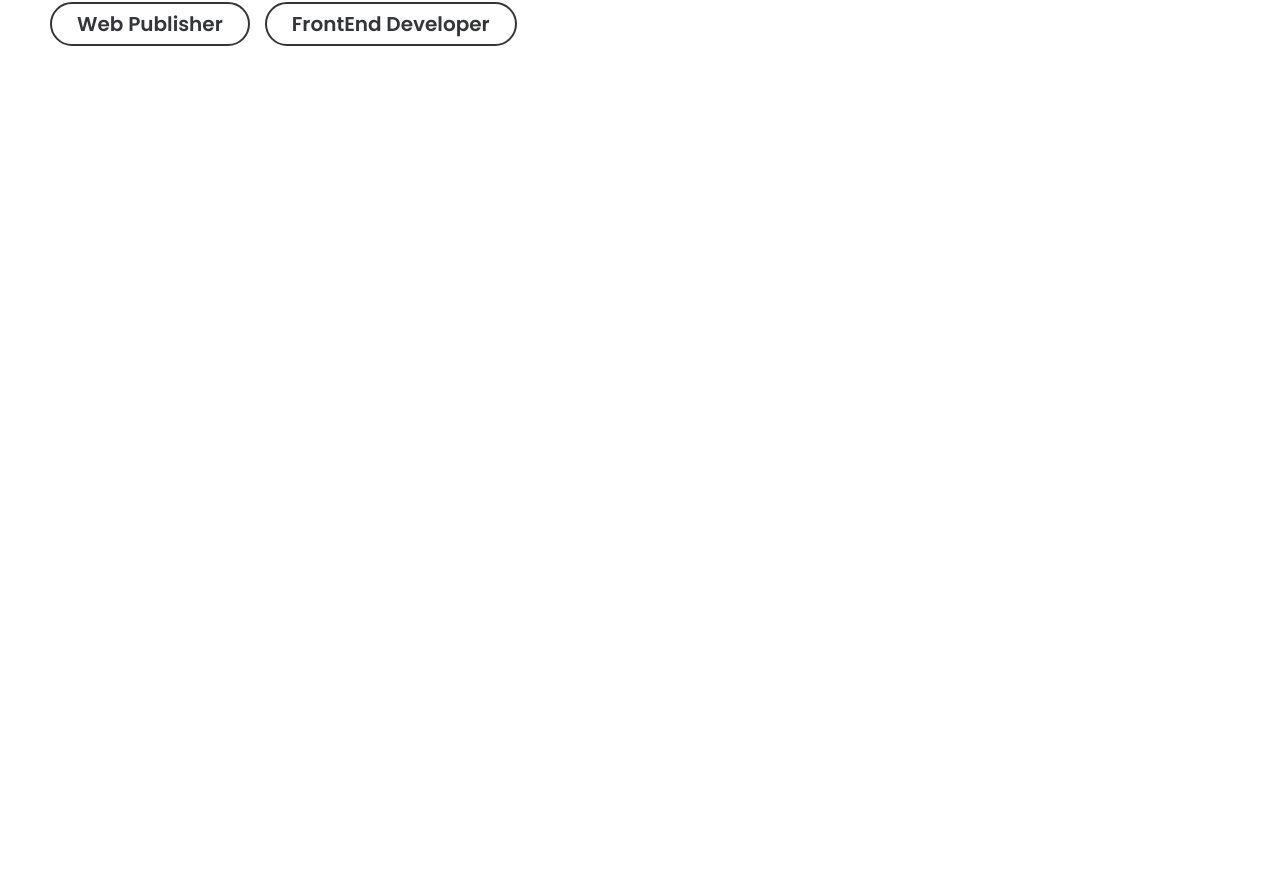
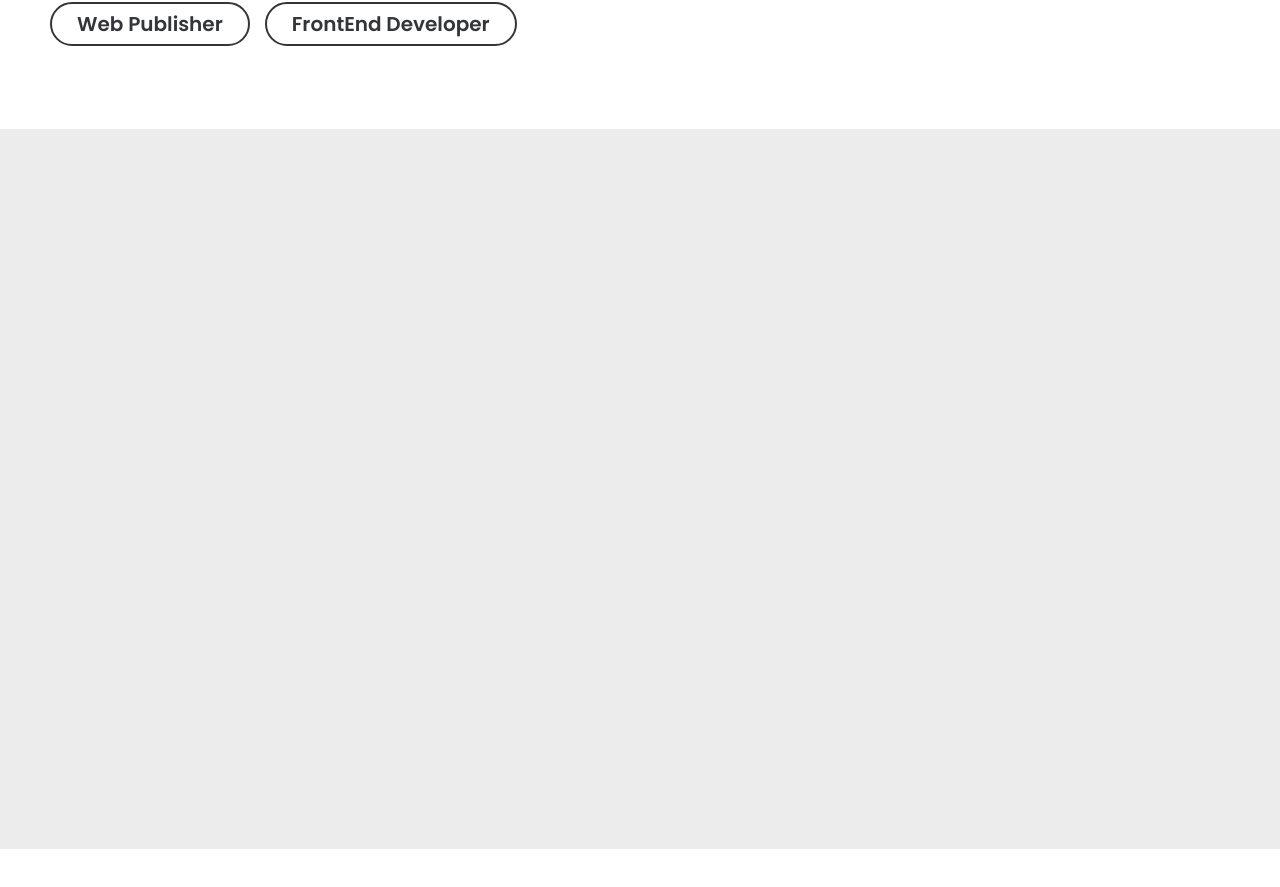
Before and after one commit to peaceRyun/balance, a Next.js app: page / in a window 1280 px wide. Shown: the part 671-1558 px from the top of the page. After the commit the page ends 1520 px from the top, so only its background shows below. Built offline with nearby package versions, Linux system fonts and the light colour scheme.

Commit message:
두번째 섹션 화면 전환 구현.

```diff
--- /dev/null
+++ b/src/app/intro/components/graybanner/GrayBanner.jsx
@@ -0,0 +1,13 @@
+import { SecCont } from '@/app/styles/globals';
+
+import { Space } from './style';
+
+const GrayBanner = () => {
+    return (
+        <SecCont $backgroundColor='rgb(236, 236, 236)'>
+            <Space></Space>
+        </SecCont>
+    );
+};
+
+export default GrayBanner;
--- /dev/null
+++ b/src/app/intro/components/graybanner/style.js
@@ -0,0 +1,6 @@
+import styled from 'styled-components';
+
+export const Space = styled.div`
+    width: 100%;
+    height: 90vh;
+`;
--- a/src/app/intro/components/introtext/IntroText.jsx
+++ b/src/app/intro/components/introtext/IntroText.jsx
@@ -1,52 +1,46 @@
-"use client";
+'use client';
 
-import {
-  DivWrap,
-  SecCont,
-  StyledH2,
-  StyledImg,
-  StyledLabel,
-} from "@/app/styles/globals";
-import { motion, useScroll, useTransform } from "framer-motion";
-import { useRef } from "react";
+import { DivWrap, SecCont, StyledH2, StyledImg, StyledLabel } from '@/app/styles/globals';
+import { motion, useScroll, useTransform } from 'framer-motion';
+import { useRef } from 'react';
 
 const IntroText = () => {
     const ref = useRef(null);
     const { scrollYProgress } = useScroll({
         target: ref,
-    offset: ["0", "1"],
+        offset: ['0', '1'],
     });
 
-  const translateY = useTransform(scrollYProgress, [0, 1], [0, 100]); // 스크롤 진행도 0~1을 translateY 0~100px로 매핑
+    const translateY = useTransform(scrollYProgress, [0, 1], [0, 1000]); // 스크롤 진행도 0~1을 translateY 0~100px로 매핑
 
     return (
         <>
-      <div ref={ref} style={{ height: "200vh", position: "relative" }}>
+            <div ref={ref} style={{ height: '100vh', position: 'relative' }}>
                 <motion.div
                     style={{
                         y: translateY,
                     }}
                 >
-          <SecCont $padding="120px 50px 50px">
-            <DivWrap $padding="75px 0">
-              <StyledH2 $variant="intro" $fontWeight="700">
+                    <SecCont $padding='120px 50px 50px'>
+                        <DivWrap $padding='75px 0'>
+                            <StyledH2 $variant='intro' $fontWeight='700'>
                                 Balancing
                             </StyledH2>
-              <StyledH2 $variant="intro" $fontWeight="100">
+                            <StyledH2 $variant='intro' $fontWeight='100'>
                                 Learning
                             </StyledH2>
-              <DivWrap $display="flex" $gap="10px">
-                <StyledH2 $variant="intro" $fontWeight="700">
+                            <DivWrap $display='flex' $gap='10px'>
+                                <StyledH2 $variant='intro' $fontWeight='700'>
                                     and
                                 </StyledH2>
-                <DivWrap $width="350px" $height="160px">
-                  <StyledImg src="./home/intro/seesaw-unscreen.gif"></StyledImg>
+                                <DivWrap $width='350px' $height='160px'>
+                                    <StyledImg src='./home/intro/seesaw-unscreen.gif'></StyledImg>
                                 </DivWrap>
-                <StyledH2 $variant="intro" $fontWeight="100">
+                                <StyledH2 $variant='intro' $fontWeight='100'>
                                     Performance
                                 </StyledH2>
                             </DivWrap>
-              <DivWrap $display="flex" $gap="15px" $padding="30px 0 0 ">
+                            <DivWrap $display='flex' $gap='15px' $padding='30px 0 0 '>
                                 <StyledLabel>Web Publisher</StyledLabel>
                                 <StyledLabel>FrontEnd Developer</StyledLabel>
                             </DivWrap>
--- a/src/app/intro/page.jsx
+++ b/src/app/intro/page.jsx
@@ -1,11 +1,13 @@
-import IntroText from "./components/introtext/IntroText";
+import GrayBanner from './components/graybanner/GrayBanner';
+import IntroText from './components/introtext/IntroText';
 
 const IntroPage = () => {
-  return (
-    <>
-      <IntroText />
-    </>
-  );
+    return (
+        <>
+            <IntroText />
+            <GrayBanner />
+        </>
+    );
 };
 
 export default IntroPage;
--- a/src/app/styles/globals.js
+++ b/src/app/styles/globals.js
@@ -1,8 +1,8 @@
-import styled from "styled-components";
+import styled from 'styled-components';
 
 const getVariantTitleStyles = (variant) => {
     switch (variant) {
-    case "intro":
+        case 'intro':
             return `
                 font-family: var(--my-poppins-font);
                 font-size: 180px;
@@ -15,10 +15,11 @@ const getVariantTitleStyles = (variant) => {
 };
 
 export const SecCont = styled.section`
-  position: ${(props) => (props.$position ? props.$position : "relative")};
+    position: ${(props) => (props.$position ? props.$position : 'relative')};
     width: 100%;
     height: 100%;
     padding: ${(props) => props.$padding};
+    background-color: ${(props) => props.$backgroundColor};
 `;
 
 export const DivWrap = styled.div`
@@ -29,7 +30,8 @@ export const DivWrap = styled.div`
     justify-content: ${(props) => props.$justifyContent};
     width: ${(props) => props.$width};
     height: ${(props) => props.$height};
-  overflow: ${(props) => (props.$overflow ? props.$overflow : "hidden")};
+    overflow: ${(props) => (props.$overflow ? props.$overflow : 'hidden')};
+    position: ${(props) => props.$position};
 `;
 
 export const StyledImg = styled.img`
```
Lines whose indentation alone changed are shown as unchanged.
